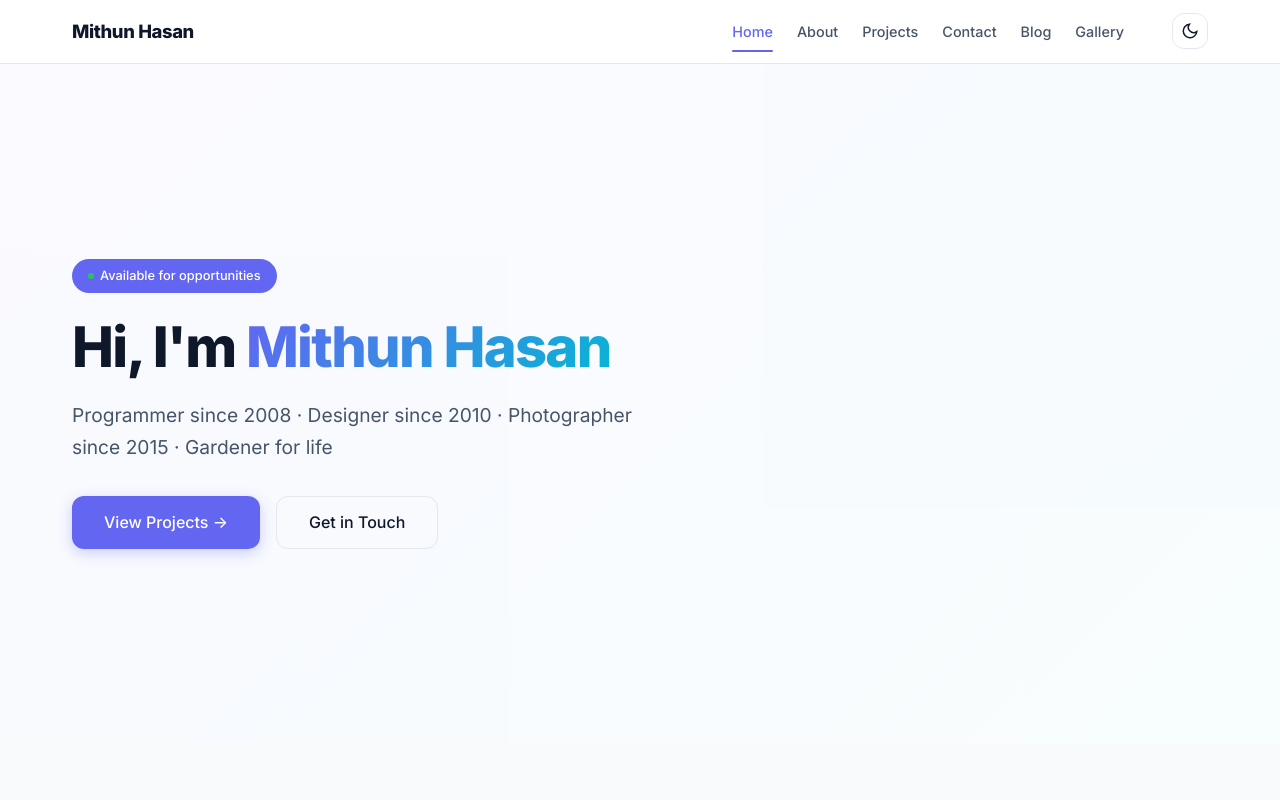
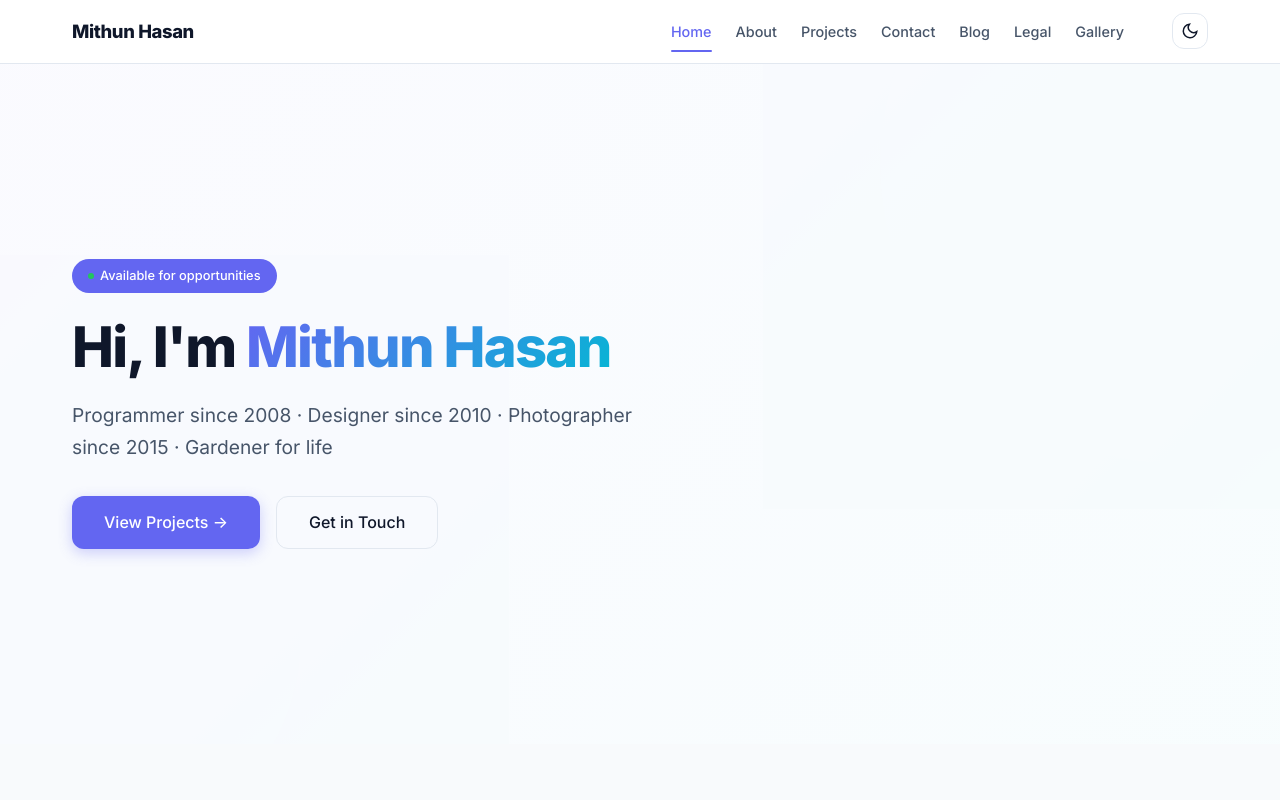
Before and after one commit to eMithun/eMithun.github.io, a plain HTML site: page index.html in a window 1280 px wide. Shown: the top 800 px of the page. Drawn offline with Linux system fonts and the light colour scheme.

Commit message:
Add Legal link to navigation menu

```diff
--- a/index.html
+++ b/index.html
@@ -96,6 +96,7 @@
         <a href="/projects" class="nav-link ">Projects</a>
         <a href="/contact" class="nav-link ">Contact</a>
         <a href="/blog" class="nav-link">Blog</a>
+        <a href="/legal" class="nav-link">Legal</a>
         <a href="/gallery" class="nav-link">Gallery</a>
         <div id="auth-state"></div>
         <button id="theme-toggle" class="btn-ghost" style="width:36px;height:36px;padding:0;display:flex;align-items:center;justify-content:center;border-radius:var(--radius-lg);border:1px solid var(--color-border);cursor:pointer;background:transparent" aria-label="Toggle theme">
```
